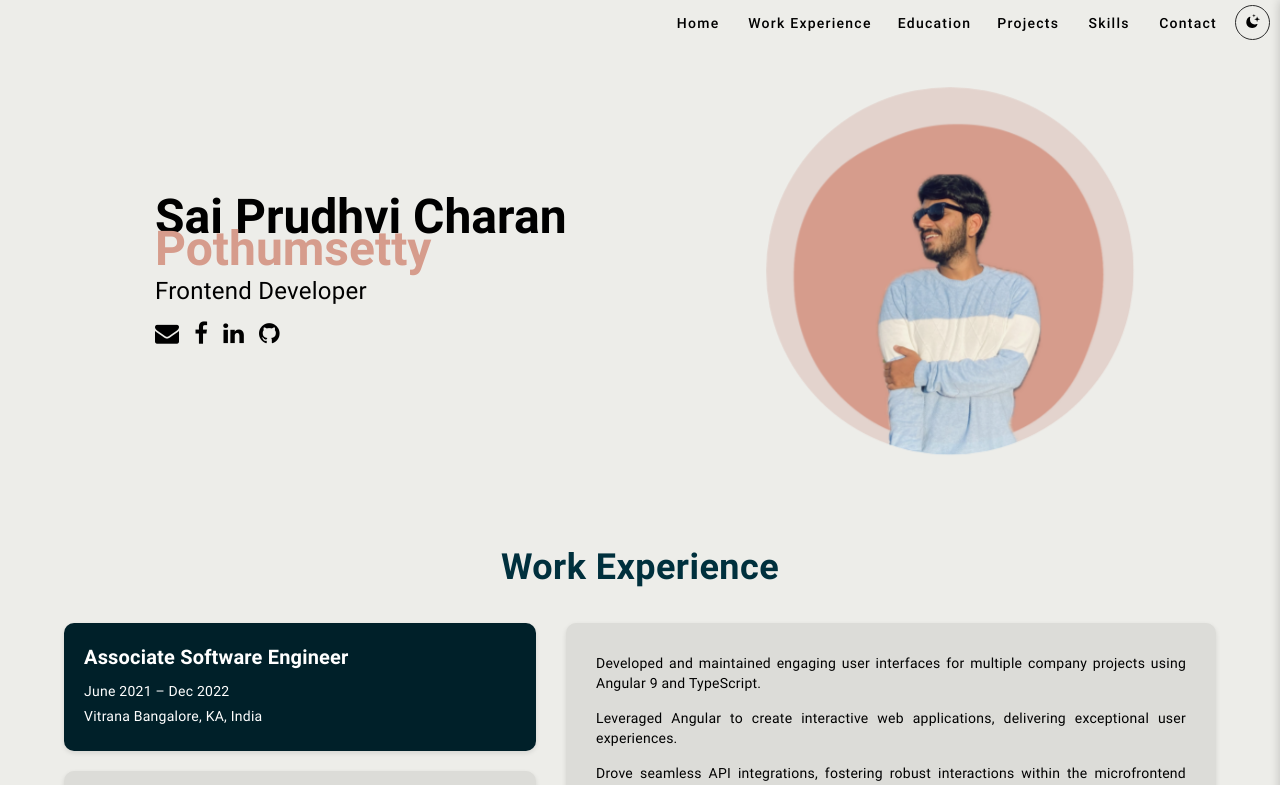
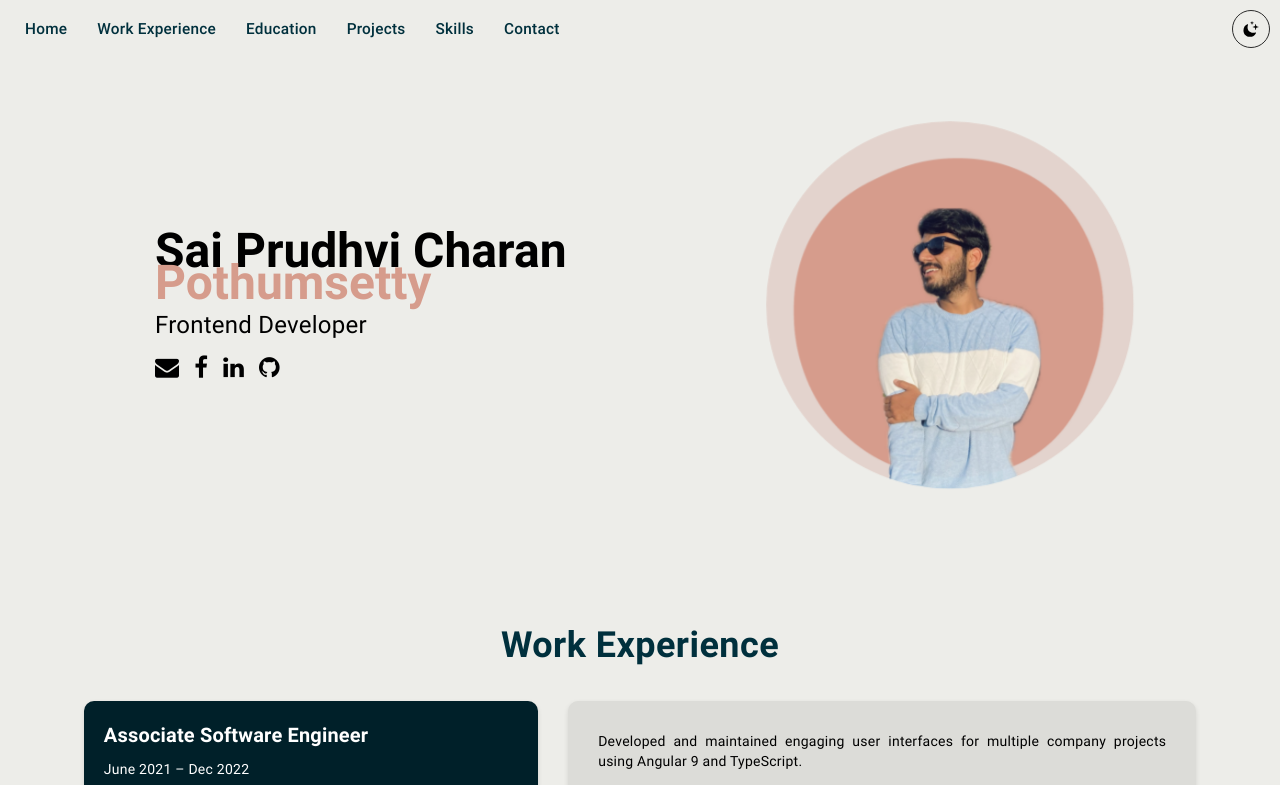
Before and after one commit to Prudhvicharan/portfolio, an Angular app in the folder portfolio/: page / in a window 1280 px wide. Shown: the top 785 px of the page. Built offline with nearby package versions, Linux system fonts and the light colour scheme; a web font is replaced by a local one.

Commit message:
removed sidebar and made dynamic navbar

```diff
--- a/portfolio/src/app/dashboard/dashboard.component.html
+++ b/portfolio/src/app/dashboard/dashboard.component.html
@@ -1,52 +1,17 @@
 <div class="dashboard" [ngClass]="{'dark-theme': isDarkTheme}">
     <!-- Top Menu Bar -->
-    <div class="navbar" *ngIf="!showSidebarToggle">
-        <a mat-button class="menu-link" data-section="dashboard">Home</a>
-        <a mat-button class="menu-link" data-section="work">Work Experience</a>
-        <a mat-button class="menu-link" data-section="education">Education</a>
-        <a mat-button class="menu-link" data-section="projects">Projects</a>
-        <a mat-button class="menu-link" data-section="skills">Skills</a>
-        <a mat-button class="menu-link" data-section="contact">Contact</a>
+    <div class="navbar">
+        <a class="menu-link" data-section="dashboard">Home</a>
+        <a class="menu-link" data-section="work">Work Experience</a>
+        <a class="menu-link" data-section="education">Education</a>
+        <a class="menu-link" data-section="projects">Projects</a>
+        <a class="menu-link" data-section="skills">Skills</a>
+        <a class="menu-link" data-section="contact">Contact</a>
         <button class="darkmode" (click)="toggleDarkTheme($event)">
             <img src="assets/{{ isDarkTheme ? 'sun2.svg' : 'moon1.svg' }}" alt="theme-icon">
         </button>
     </div>
-    <button class="sidebar-button" (click)="toggleSidebar()" *ngIf="showSidebarToggle">
-        <img src="assets/{{ isSidebarOpen ? 'cross.svg' : 'navigation.svg' }}" alt="theme-icon">
-    </button>
 
-    <!-- Sidebar -->
-    <div class="sidebar" [ngClass]="{'sidebar-open': isSidebarOpen}">
-        <div class="sidebar-header">
-            <h3>Menu</h3>
-        </div>
-        <nav class="sidebar-nav">
-            <a class="sidebar-link menu-link" data-section="dashboard">
-                <i class="fas fa-home"></i>
-                <span>Home</span>
-            </a>
-            <a class="sidebar-link menu-link" data-section="work">
-                <i class="fas fa-briefcase"></i>
-                <span>Work Experience</span>
-            </a>
-            <a class="sidebar-link menu-link" data-section="education">
-                <i class="fas fa-graduation-cap"></i>
-                <span>Education</span>
-            </a>
-            <a class="sidebar-link menu-link" data-section="projects">
-                <i class="fas fa-project-diagram"></i>
-                <span>Projects</span>
-            </a>
-            <a class="sidebar-link menu-link" data-section="skills">
-                <i class="fas fa-tools"></i>
-                <span>Skills</span>
-            </a>
-            <a class="sidebar-link menu-link" data-section="contact">
-                <i class="fas fa-tools"></i>
-                <span>Contact</span>
-            </a>
-        </nav>
-    </div>
     <!-- Home Section -->
     <section id="dashboard" class="intro-section">
         <div class="intro-content">
--- a/portfolio/src/app/dashboard/dashboard.component.scss
+++ b/portfolio/src/app/dashboard/dashboard.component.scss
@@ -10,28 +10,19 @@ html {
     color: var(--text-dark-primary);
 
     .navbar {
-        position: sticky;
-        top: 0;
         background: var(--primary-dark);
 
-        a {
+        .menu-link {
             color: var(--text-dark-primary);
+
+            &:hover {
+                color: var(--last-name);
             }
-
-        .navbar-background {
-            position: absolute;
-            top: 0;
-            left: 0;
-            width: 100%;
-            height: 100%;
-            background-color: var(--primary-light);
-            animation: slideLeft 1s forwards;
         }
 
         .darkmode {
             background-color: var(--quinary-dark);
             border: 1px solid var(--quinary-dark);
-            border-radius: 50%;
         }
     }
 
@@ -191,49 +182,6 @@ html {
         }
     }
 
-    // .contact-section {
-    //     background-color: var(--primary-dark);
-    //     color: var(--text-dark-primary);
-
-    //     .contact-split-container {
-    //         .contact-details {
-    //             .details-description {
-    //                 color: var(--text-dark-primary);
-
-    //                 .contact-text {
-    //                     color: var(--text-dark-primary);
-    //                 }
-    //             }
-    //         }
-
-    //         .contact-form {
-    //             form {
-    //                 .form-group {
-    //                     label {
-    //                         color: var(--text-dark-primary);
-    //                     }
-
-    //                     input,
-    //                     textarea {
-    //                         background-color: var(--secondary-dark);
-    //                         color: var(--text-dark-primary);
-    //                         border: 1px solid var(--quinary-dark);
-    //                     }
-    //                 }
-
-    //                 button[type="submit"] {
-    //                     background-color: var(--quinary-dark);
-    //                     color: var(--text-dark-primary);
-
-    //                     &:hover {
-    //                         background-color: var(--quaternary-dark);
-    //                     }
-    //                 }
-    //             }
-    //         }
-    //     }
-    // }
-
     .contact-section {
         background-color: var(--primary-dark);
         color: var(--text-dark-primary);
@@ -295,6 +243,7 @@ html {
             }
         }
     }
+
     .social-icon {
         color: var(--text-dark-primary) !important;
 
@@ -329,7 +278,7 @@ html {
     background-color: var(--primary-light);
     color: var(--text-light-primary);
     text-align: center;
-    padding: 50px;
+    padding: 72px;
     display: flex;
     justify-content: center;
     align-items: center;
@@ -340,12 +289,10 @@ html {
         justify-content: center;
         align-items: center;
         max-width: 1200px;
-        /* Set a maximum width for the content */
 
         .intro-text {
             flex: 1 1 50%;
             max-width: 600px;
-            /* Set a maximum width for the text */
             padding-right: 20px;
             text-align: left;
 
@@ -407,138 +354,53 @@ html {
     }
 }
 
-.sidebar {
-    position: fixed;
-    top: 0;
-    right: -250px;
-    width: 250px;
-    height: 100%;
-    background-color: var(--secondary-light);
-    transition: right 0.3s ease;
-    z-index: 999;
-    box-shadow: 0 0 10px rgba(0, 0, 0, 0.2);
-    overflow-y: auto; // Add this line to enable vertical scrolling
-
-    .sidebar-header {
-        display: flex;
-        justify-content: space-between;
-        align-items: center;
-        padding: 20px;
-        background-color: var(--secondary-dark);
-
-        h3 {
-            margin: 0;
-            font-size: 18px;
-            font-weight: bold;
-        }
-
-        .sidebar-close {
-            background-color: transparent;
-            border: none;
-            color: var(--text-dark-primary);
-            font-size: 18px;
-            cursor: pointer;
-        }
-    }
-
-    .sidebar-nav {
-        padding: 20px;
-
-        .sidebar-link {
-            display: flex;
-            align-items: center;
-            padding: 10px;
-            color: var(--text-dark-primary);
-            text-decoration: none;
-            transition: background-color 0.3s ease;
-
-            i {
-                margin-right: 10px;
-                font-size: 18px;
-            }
-
-            span {
-                font-size: 16px;
-            }
-
-            &:hover {
-                background-color: var(--secondary-dark);
-            }
-        }
-    }
-
-    &.sidebar-open {
-        right: 0;
-    }
-}
-
-/* Top Navbar */
 .navbar {
     position: sticky;
     top: 0;
     z-index: 100;
-    color: #333;
     background: var(--primary-light);
-    // background: #081b29; //consider this color as well
     display: flex;
-    padding: 5px;
-    justify-content: flex-end;
+    justify-content: center;
+    align-items: center;
+    padding: 10px;
+    max-width: 100vw;
+    overflow-x: hidden;
 
-    a {
-        margin-right: 10px;
-        color: #333;
+    .menu-link {
+        margin: 0 15px;
+        color: var(--secondary-dark);
+        text-decoration: none;
+        font-weight: 500;
+        font-size: 1.2vw;
+        cursor: pointer;
+        transition: color 0.3s ease;
+
+        &:hover {
+            color: var(--secondary-dark);
+        }
     }
 
     .darkmode {
-        width: 35px;
-        height: 35px;
+        margin-left: auto;
+        width: 3vw;
+        height: 3vw;
         cursor: pointer;
         background-color: transparent;
         border: 1px solid rgb(43, 43, 43);
         border-radius: 50%;
-        margin-right: 5px;
-
-        .dark-mode-icon {
-            width: 17px;
-            /* Adjust width as needed */
-            height: 25px;
-            /* Adjust height as needed */
-        }
-    }
-}
-
-.sidebar-button {
-    position: fixed;
-    top: 10px;
-    right: 10px;
-    z-index: 1000;
         display: flex;
         align-items: center;
         justify-content: center;
-    width: 30px;
-    height: 30px;
-    background-color: var(--primary-dark);
-    border: none;
-    border-radius: 50%;
-    box-shadow: 0 2px 5px rgba(0, 0, 0, 0.2);
-    cursor: pointer;
-    transition: background-color 0.3s ease;
 
         img {
-        width: 20px;
-        height: 20px;
-        filter: invert(1);
-        /* Invert the color of the icon */
+            width: 75%;
         }
-
-    &:hover {
-        background-color: var(--secondary-dark);
     }
 }
 
 .work-section {
     background-color: var(--primary-light);
-    padding: 50px;
+    padding: 72px;
 
     h2 {
         text-align: center;
@@ -615,7 +477,7 @@ html {
 
 /* Education Section */
 .education-section {
-    padding: 50px;
+    padding: 72px;
     background-color: var(--primary-light);
 
     .section-title {
@@ -705,7 +567,7 @@ html {
 }
 
 .projects-section {
-    padding: 50px;
+    padding: 72px;
     background-color: var(--primary-light);
 
     .section-title {
@@ -825,7 +687,7 @@ html {
 }
 
 .skills-section {
-    padding: 50px;
+    padding: 72px;
     background-color: var(--primary-light);
 
     .section-title {
@@ -970,7 +832,7 @@ html {
 .contact-section {
     background-color: var(--primary-light);
     color: var(--text-color);
-    padding: 50px;
+    padding: 72px;
 
     .section-title {
         color: var(--secondary-dark);
@@ -1109,16 +971,25 @@ html {
 
 //   Responsive Layout structure for all sections
 @media (max-width: 768px) {
-    // Navbar styles
     .navbar {
-      display: none;
-      flex-direction: column;
+      flex-direction: inherit;
       align-items: center;
+      justify-content: space-between;
+      padding: 0 20px;
+      height: 6vw;
+
+      .menu-link {
+        margin: 10px 0;
+      }
+
+      .darkmode {
+        margin-left: 0;
+      }
     }
 
     // Intro section styles
     .intro-section {
-      padding: 30px;
+      padding: 72px 20px; // Adjust horizontal padding
 
       .intro-content {
         flex-direction: column;
@@ -1140,7 +1011,7 @@ html {
 
     // Work section styles
     .work-section {
-      padding: 30px;
+      padding: 72px 20px; // Adjust horizontal padding
 
       .work-split-container {
         flex-direction: column;
@@ -1156,7 +1027,7 @@ html {
 
     // Education section styles
     .education-section {
-      padding: 30px;
+      padding: 72px 20px; // Adjust horizontal padding
 
       .education-timeline {
         .education-cards {
@@ -1172,7 +1043,7 @@ html {
 
     // Projects section styles
     .projects-section {
-      padding: 30px;
+      padding: 72px 20px; // Adjust horizontal padding
 
       .project-grid {
         grid-template-columns: repeat(auto-fit, minmax(250px, 1fr));
@@ -1211,7 +1082,7 @@ html {
 
     // Skills section styles
     .skills-section {
-      padding: 30px;
+      padding: 72px 20px; // Adjust horizontal padding
 
       .skills-container {
         gap: 20px;
@@ -1225,7 +1096,7 @@ html {
 
     // Contact section styles
     .contact-section {
-      padding: 30px;
+      padding: 72px 20px; // Adjust horizontal padding
 
       .contact-split-container {
         flex-direction: column;
@@ -1265,6 +1136,7 @@ html {
     }
   }
 
+
 .custom-snackbar {
     background-color: #333;
     /* Replace with your desired background color */
```
Also changed, not shown: portfolio/src/app/dashboard/dashboard.component.ts (+8 -1 lines). Lines whose indentation alone changed are shown as unchanged.
